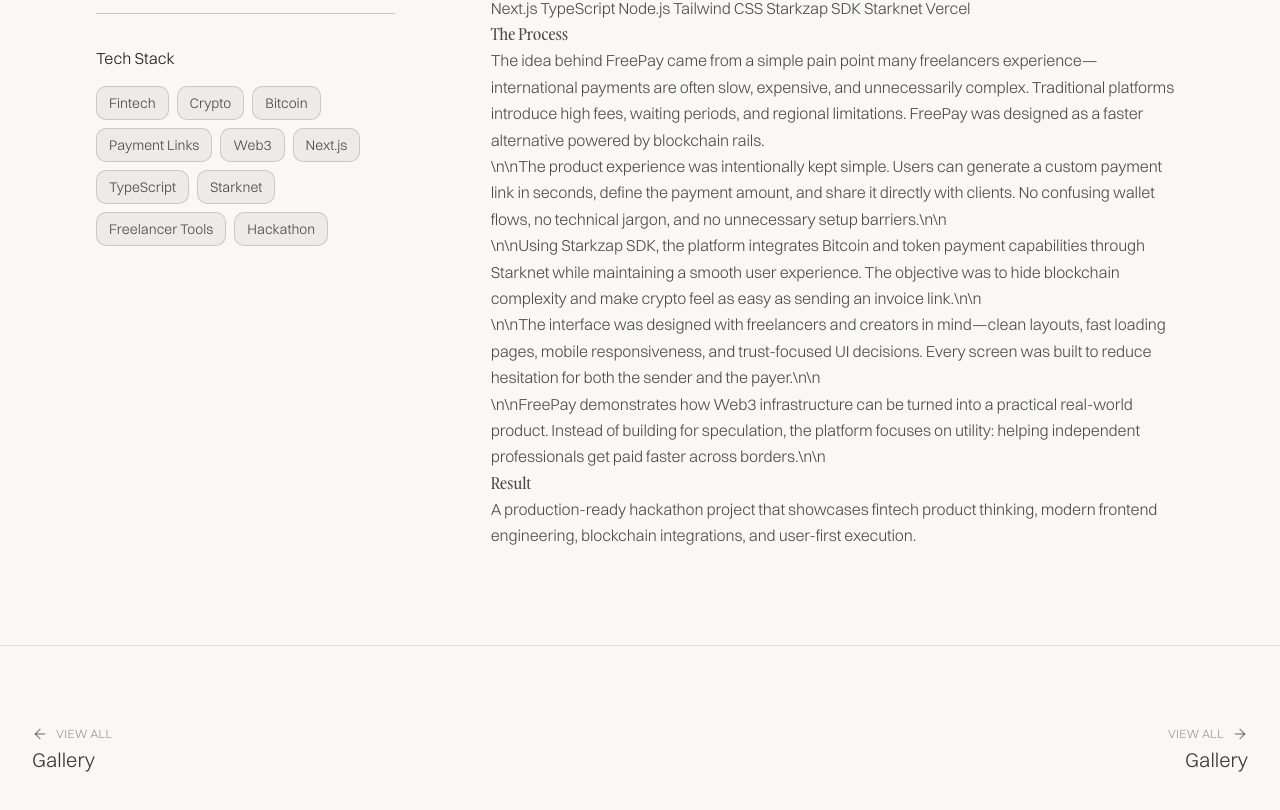
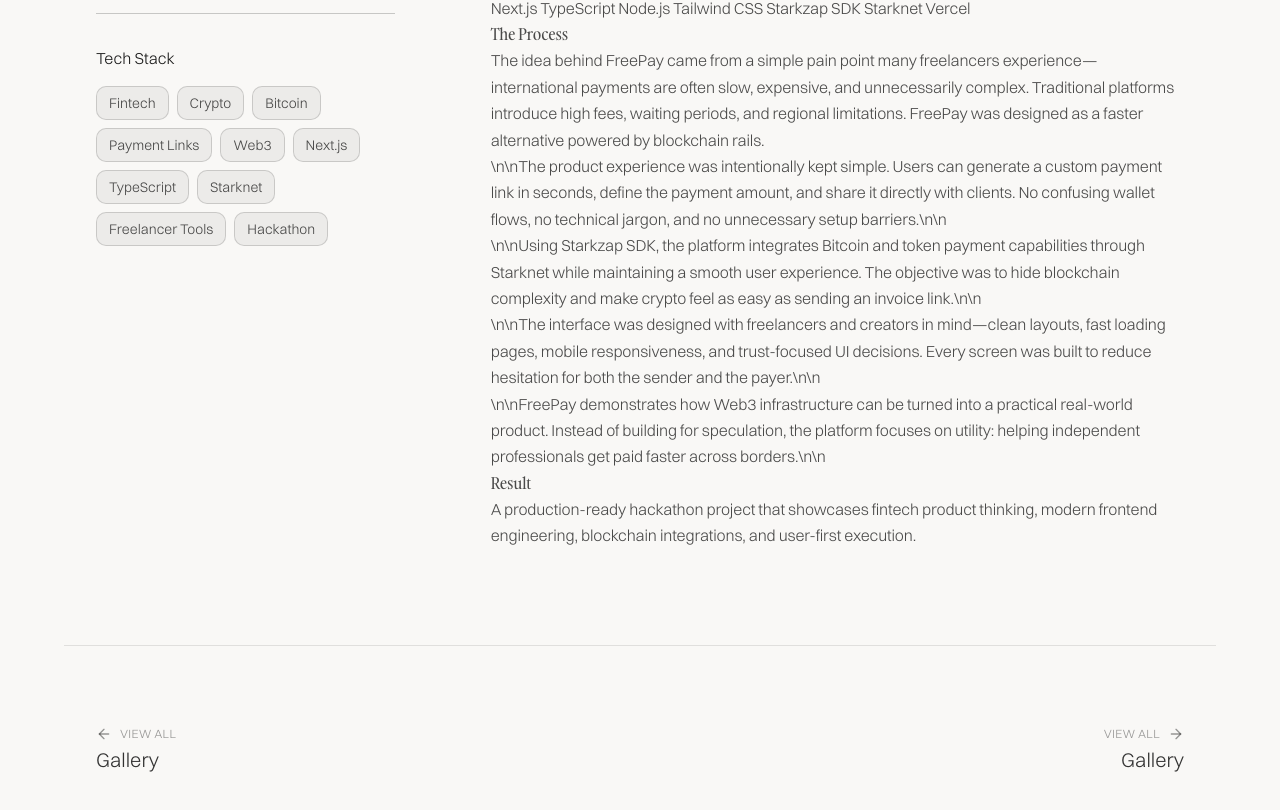
Before and after one commit to avinashh10x/newPortfolio, a Next.js app: page /work/freepay in a window 1280 px wide. Shown: the part 1529-2339 px from the top of the page. Built offline with nearby package versions, Linux system fonts and the light colour scheme; no server answers; the database is empty.

Commit message:
feat: adjust max-width of ProjectNavigation section for improved layout consistency

```diff
--- a/src/app/(pages)/work/_component/ProjectNavigation.tsx
+++ b/src/app/(pages)/work/_component/ProjectNavigation.tsx
@@ -21,7 +21,7 @@
     currentIndex < uniqueProjects.length - 1 ? uniqueProjects[currentIndex + 1] : null;
 
   return (
-    <section className="w-full max-w-7xl mx-auto px-4 md:px-8 py-20 border-t border-foreground/10 mb-10 ">
+    <section className="w-full max-w-6xl mx-auto px-4 md:px-8 py-20 border-t border-foreground/10 mb-10 ">
       <div className="flex items-center justify-between">
         {/* Previous */}
         {prevProject ? (
```
